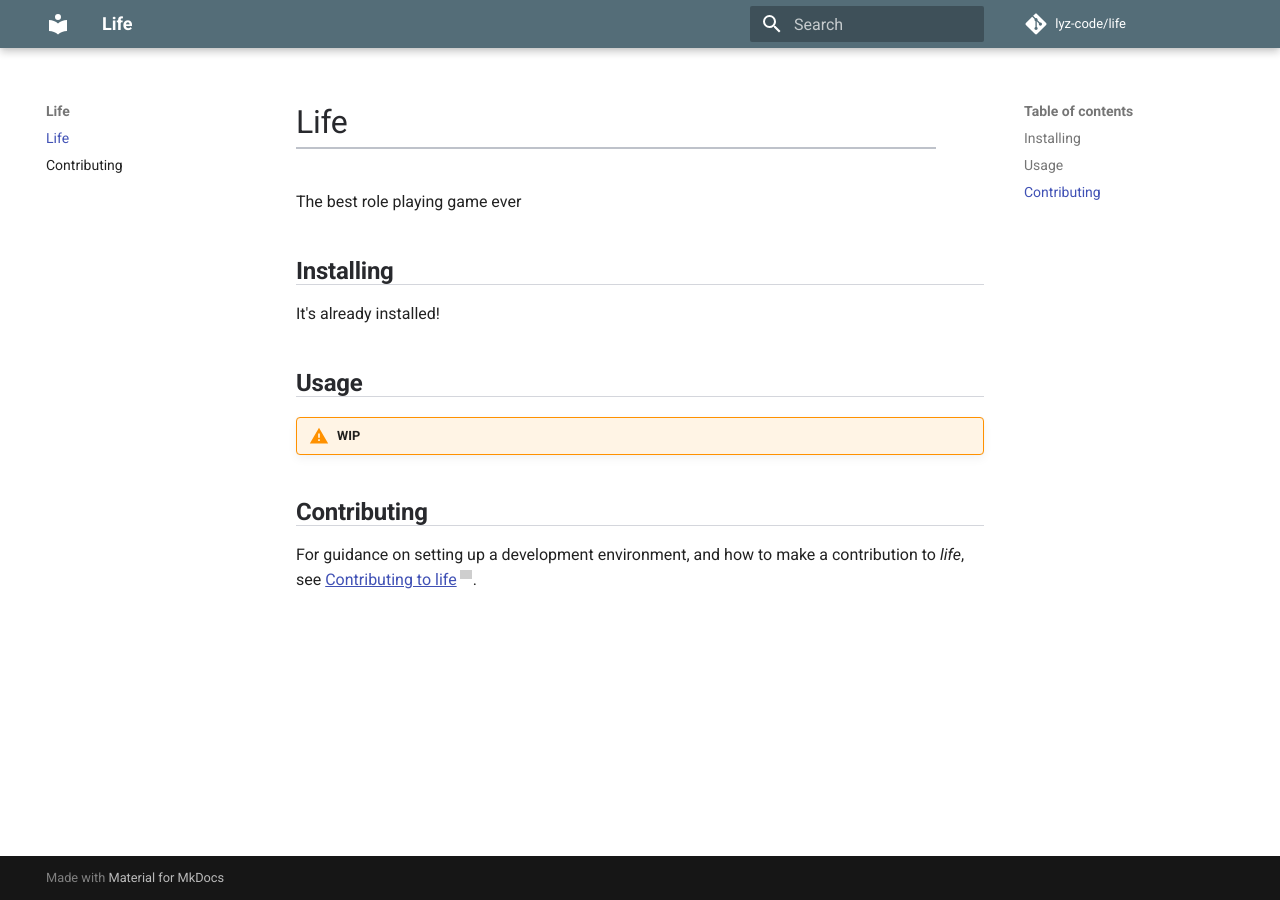
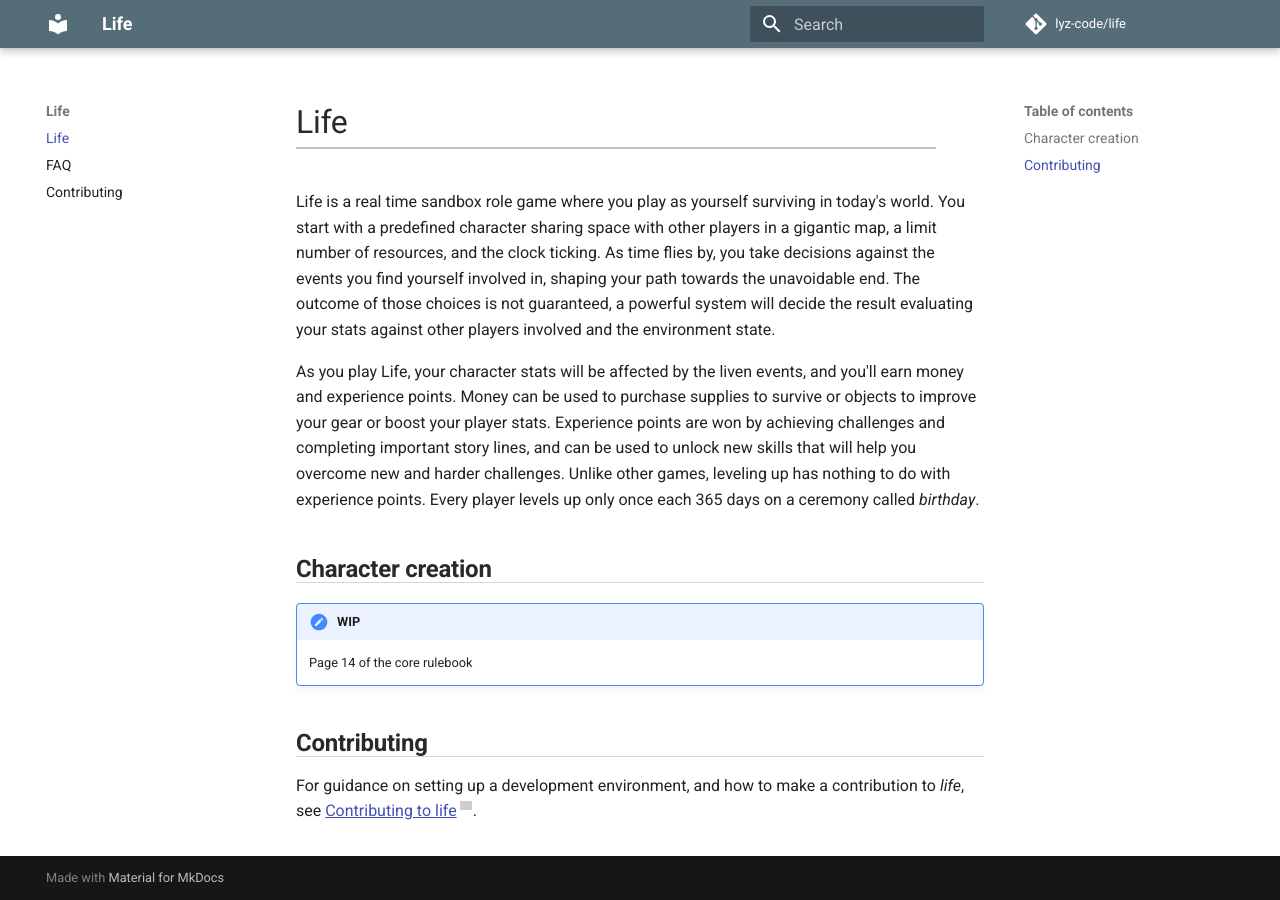
Before and after one commit to lyz-code/life, an MkDocs documentation site: the page built from docs/index.md, in a window 1280 px wide. Built offline with MkDocs 1.6.1 and Material for MkDocs 9.7.7, drawn with Linux system fonts in a browser that asks for light colours; comment, search, counter and statistics services are not loaded; grey boxes are pictures that could not be loaded.

Commit message:
feat: sketch the introduction of the game and the FAQ

```diff
--- a/docs/index.md
+++ b/docs/index.md
@@ -1,12 +1,31 @@
-The best role playing game ever
+---
+title: Life: Basic rules
+date: 20210622
+author: Lyz
+---
 
-# Installing
+Life is a real time sandbox role game where you play as yourself surviving in today's
+world. You start with a predefined character sharing space with other
+players in a gigantic map, a limit number of resources, and the
+clock ticking. As time flies by, you take decisions against the
+events you find yourself involved in, shaping your path towards the unavoidable
+end. The outcome of those choices is not guaranteed, a powerful system will
+decide the result evaluating your stats against other players involved and the
+environment state.
 
-It's already installed!
+As you play Life, your character stats will be affected by the liven events, and
+you'll earn money and experience points.  Money can be used to purchase supplies
+to survive or objects to improve your gear or boost your player stats.
+Experience points are won by achieving challenges and completing important story
+lines, and can be used to unlock new skills that will help you overcome new and
+harder challenges.  Unlike other games, leveling up has nothing to do with
+experience points. Every player levels up only once each 365 days on a ceremony
+called *birthday*.
 
-# Usage
+# Character creation
 
-!!! warning "WIP"
+!!! note "WIP"
+    Page 14 of the core rulebook
 
 # Contributing
 
--- a/mkdocs.yml
+++ b/mkdocs.yml
@@ -4,6 +4,7 @@ site_author: Lyz
 site_url: https://lyz-code.github.io/life
 nav:
   - Life: index.md
+  - FAQ: faq.md
   - Contributing: contributing.md
 
 plugins:
```
Also changed, not shown: docs/faq.md (added, +58 -0 lines).
